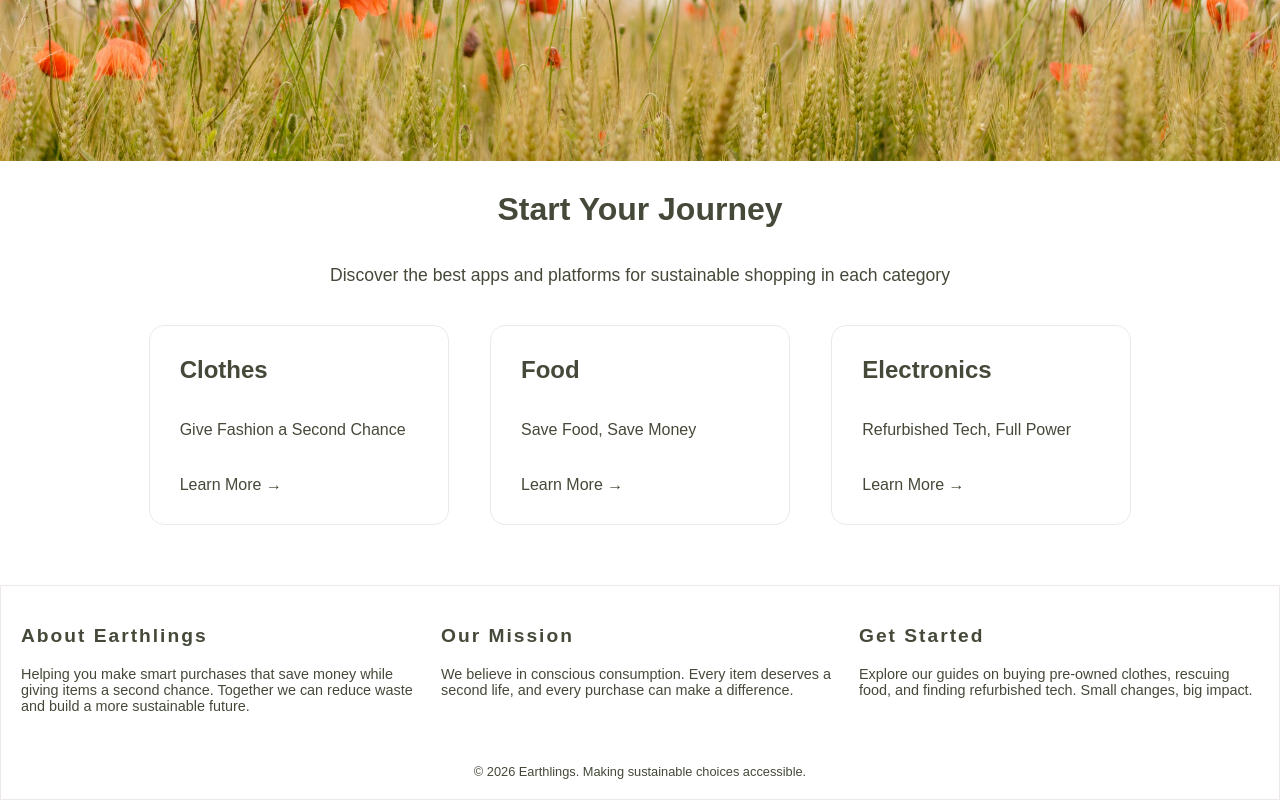
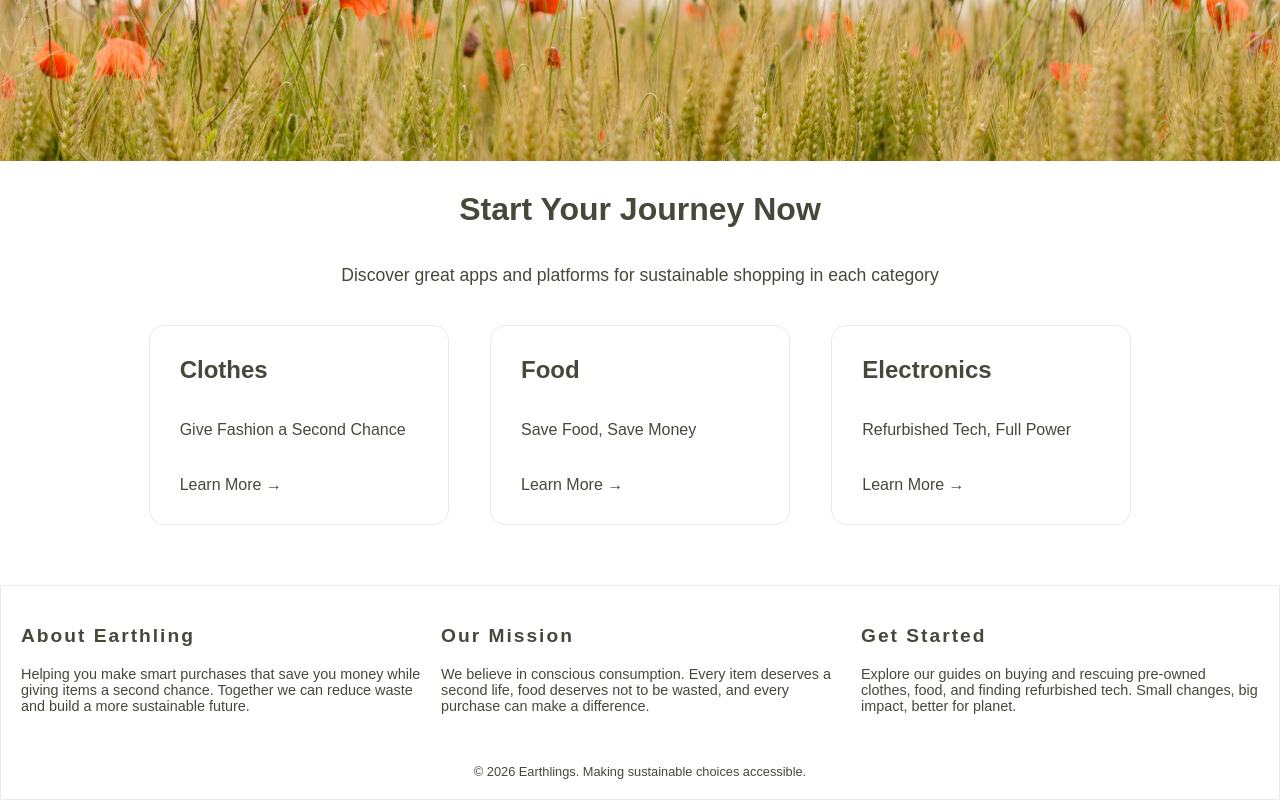
Before and after one commit to SgnCycles/FG-Assignment-3-React, a React (Vite) app: page / in a window 1280 px wide. Shown: the part 624-1424 px from the top of the page. Built offline with nearby package versions, Linux system fonts and the light colour scheme; a web font is replaced by a local one.

Commit message:
update text content

```diff
--- a/src/components/Logo/index.jsx
+++ b/src/components/Logo/index.jsx
@@ -2,7 +2,7 @@ import styles from './logo.module.css'
 
 const Logo = () => {
   return (
-    <div className={styles.logo}>Earthlings</div>
+    <div className={styles.logo}>Earthling</div>
   )
 }
 
--- a/src/data/footerContent.js
+++ b/src/data/footerContent.js
@@ -1,15 +1,15 @@
 const footerContent = [
   {
-    header: "About Earthlings",
-    description: "Helping you make smart purchases that save money while giving items a second chance. Together we can reduce waste and build a more sustainable future."
+    header: "About Earthling",
+    description: "Helping you make smart purchases that save you money while giving items a second chance. Together we can reduce waste and build a more sustainable future."
   },
   {
     header: "Our Mission",
-    description: "We believe in conscious consumption. Every item deserves a second life, and every purchase can make a difference."
+    description: "We believe in conscious consumption. Every item deserves a second life, food deserves not to be wasted, and every purchase can make a difference."
   },
   {
     header: "Get Started",
-    description: "Explore our guides on buying pre-owned clothes, rescuing food, and finding refurbished tech. Small changes, big impact."
+    description: "Explore our guides on buying and rescuing pre-owned clothes, food, and finding refurbished tech. Small changes, big impact, better for planet."
   },
 ]
 
--- a/src/data/heroContent.js
+++ b/src/data/heroContent.js
@@ -7,12 +7,12 @@ const heroContent = [
   {
     pageType: "Food",
     heroHeader: "Save Food, Save Money: Fighting Food Waste",
-    heroSubtitle: "One-third of all food produced globally goes to waste. These apps connect you with surplus food at incredible prices, turning potential waste into delicious meal",
+    heroSubtitle: "One-third of all food produced globally goes to waste. There are many options to save food at great prices, turning potential waste into delicious meal.",
   },
   {
     pageType: "Electronics",
-    heroHeader: "Refurbished Tech: Full Power, Half the Price",
-    heroSubtitle: "Electronic waste is the fastest-growing waste stream. Choosing refurbished tech reduces e-waste, saves rare earth minerals, and puts powerful devices in your hands for less.",
+    heroHeader: "Refurbished Tech: Full Power for Better Price",
+    heroSubtitle: "Electronic waste is the fastest-growing polluter. Choosing refurbished tech reduces e-waste, saves rare earth minerals, and puts powerful devices in your hands for less.",
   },
 ]
 
--- a/src/data/homepageContent.js
+++ b/src/data/homepageContent.js
@@ -1,6 +1,6 @@
 const homepageContent = {
-    pageHeader: "Start Your Journey",
-    pageSubtitle: "Discover the best apps and platforms for sustainable shopping in each category",
+    pageHeader: "Start Your Journey Now",
+    pageSubtitle: "Discover great apps and platforms for sustainable shopping in each category",
     heroHeader: "Give things a Second Life",
     heroSubtitle: "Smart purchases that save money, reduce waste, and create a more sustainable world",
     facts: [
--- a/src/data/pageContent.js
+++ b/src/data/pageContent.js
@@ -2,7 +2,7 @@ const pageContent = [
   {
     pageType: "Clothes",
     pageHeader: "Why Buy Second-Hand Clothes?",
-    pageSubtitle: "Fast fashion has transformed how we consume clothing, but at a massive environmental cost. The good news? You can build a stylish wardrobe while making a positive impact. Pre-owned clothing is often higher quality than fast fashion, costs a fraction of a price, and helps keep perfectly good items out of landfills. ",
+    pageSubtitle: "Fast fashion has transformed how we consume clothing for worse, and it has a massive environmental and economical cost. The good news is that you can build a stylish and qualitative wardrobe while making a positive impact. Pre-owned clothing is often higher quality than fast fashion, costs way less, and helps keep perfectly good items out of landfills. ",
     facts: [
       {
         number: '92 million',
@@ -43,7 +43,7 @@ const pageContent = [
   {
     pageType: "Electronics",
     pageHeader: "Why Choose Refurbished?",
-    pageSubtitle: "Refurbished doesn't mean worn out, but professionally restored to like-new condition. Buying these items from a reputable companies means that these devices have been thoroughly tested, cleaned, and repaired if needed. You get the same functionality as new tech, with a warranty, but costs less than buying brand new. Moreover, you're preventing perfectly good electronics from becoming toxic waste and ending up in a landfill. Same goes with buying the item from someone that does not need the item anymore but it is still in a great working condition.",
+    pageSubtitle: "Refurbished doesn't mean worn out, but professionally restored often to like-new condition. Buying these items from a reputable companies means that these devices have been thoroughly tested, cleaned, and repaired if needed. You get the same functionality as new tech, with a warranty, but costs less than buying brand new. Moreover, you're preventing perfectly good electronics from becoming toxic waste and ending up in a landfill. Same goes with buying the item from someone that does not need the item anymore but it is still in a great working condition.",
     facts: [
       {
         number: '62 million tons',
```
